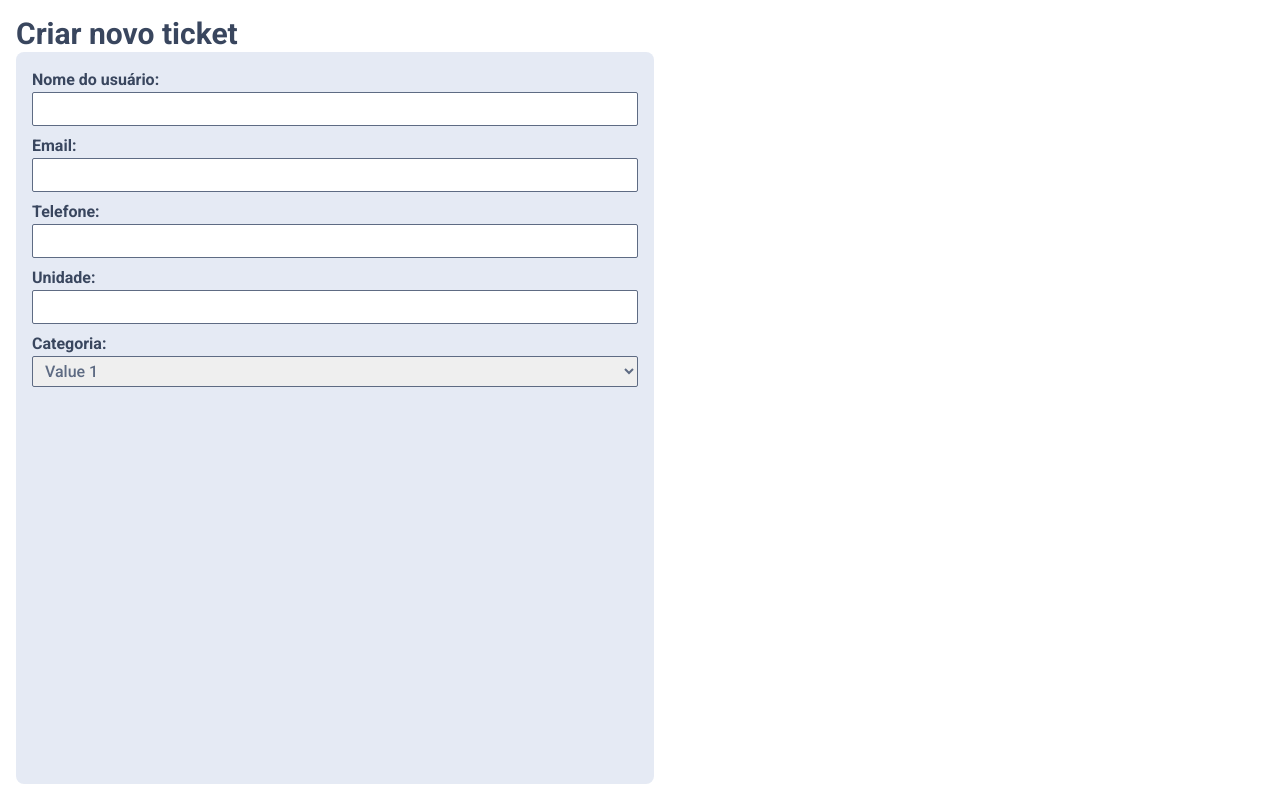
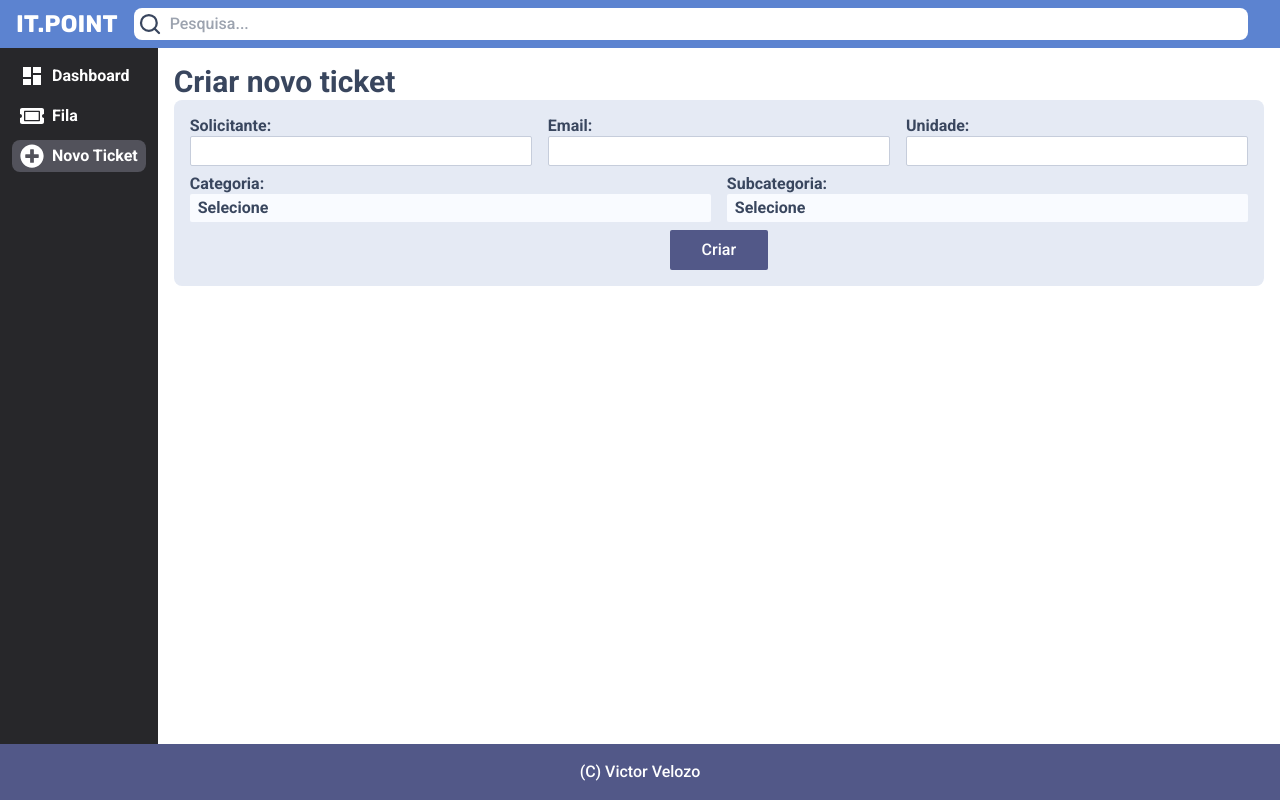
Before and after one commit to VrituuRuby/it.point-web, a Next.js app: page /ticket/create in a window 1280 px wide. Built offline with nearby package versions, Linux system fonts and the light colour scheme.

Commit message:
feat: create new ticket page changed and fix: next server side rendering now works with docker containers

```diff
--- a/docker-compose.yaml
+++ b/docker-compose.yaml
@@ -2,6 +2,7 @@ version: "3.9"
 
 networks:
   it.point:
+    name: it.point
     driver: bridge
 
 services:
--- a/src/contexts/AuthContext.tsx
+++ b/src/contexts/AuthContext.tsx
@@ -23,6 +23,9 @@ interface UserData {
   role: "SERVICE" | "ADMIN" | "USER";
   email: string;
   username: string;
+  branch?: {
+    name: string;
+  };
 }
 
 interface AuthContextType {
--- a/src/pages/service/index.tsx
+++ b/src/pages/service/index.tsx
@@ -8,12 +8,25 @@ import { TicketsTable } from "./components/TicketsTable";
 import { NextPageWithLayout } from "../_app";
 import { parseCookies } from "nookies";
 
+import { getTickets, Ticket } from "@/services/getTickets";
+import axios from "axios";
 import { getAPIClient } from "@/services/axios";
-import { Ticket } from "@/services/getTickets";
-import axios from "axios";
+
+interface FilaProps {
+  tickets: Ticket[];
+}
 
 const Fila: NextPageWithLayout = () => {
   const [tickets, setTickets] = useState<Ticket[]>([]);
+
+  useEffect(() => {
+    async function getTicketsData() {
+      const tickets = await getTickets();
+      setTickets(tickets);
+    }
+
+    getTicketsData();
+  }, []);
 
   return (
     <div className="flex flex-col flex-1 p-4 gap-4">
@@ -61,13 +74,22 @@ export const getServerSideProps: GetServerSideProps = async (ctx) => {
     };
   }
 
-  const res = await api.get("http://localhost:3333/api/tickets", {
-    headers: {
-      Authorization: `Bearer ${token}`,
-    },
+  const response = await api.get("http://it.point-backend:3333/api/user", {
+    headers: { Authorization: `Bearer ${token}` },
   });
 
-  console.log(res.data);
+  console.log(response.data);
+
+  const isService = response.data.role === "SERVICE";
+
+  if (!isService) {
+    return {
+      redirect: {
+        destination: "/userArea",
+        permanent: false,
+      },
+    };
+  }
 
   return {
     props: {},
--- /dev/null
+++ b/src/pages/ticket/components/SelectInput.tsx
@@ -0,0 +1,50 @@
+import { ChangeEvent } from "react";
+import {
+  RegisterOptions,
+  useForm,
+  useFormContext,
+  UseFormRegister,
+  UseFormRegisterReturn,
+} from "react-hook-form";
+
+interface SelectInputProps {
+  display: string;
+  register: UseFormRegisterReturn;
+  onChange?: (value: string) => void;
+  options: {
+    name: string;
+    id: string;
+  }[];
+}
+
+export function SelectInput({
+  display,
+  options,
+  register,
+  onChange,
+}: SelectInputProps) {
+  return (
+    <label className="flex flex-col flex-1 text-base font-bold text-base-dark leading-tight">
+      {display}:
+      <select
+        className="px-2 py-1 rounded-sm appearance-none bg-background-white"
+        defaultValue={""}
+        {...register}
+        onChange={
+          onChange
+            ? (e) => onChange(e.target.value)
+            : (e) => console.log(e.target.value)
+        }
+      >
+        <option value="" disabled hidden>
+          Selecione
+        </option>
+        {options.map((option) => (
+          <option key={option.id} value={option.id}>
+            {option.name}
+          </option>
+        ))}
+      </select>
+    </label>
+  );
+}
--- /dev/null
+++ b/src/pages/ticket/components/TextInput.tsx
@@ -0,0 +1,19 @@
+import { UseFormRegisterReturn } from "react-hook-form";
+
+interface TextInputProps {
+  display: string;
+  register: UseFormRegisterReturn;
+}
+
+export function TextInput({ display, register }: TextInputProps) {
+  return (
+    <label className="flex flex-col flex-1 text-base font-bold text-base-dark leading-tight">
+      {display}:
+      <input
+        type="text"
+        className="px-2 py-1 rounded-sm border-background-dark border font-normal"
+        {...register}
+      />
+    </label>
+  );
+}
--- a/src/pages/ticket/create.tsx
+++ b/src/pages/ticket/create.tsx
@@ -1,71 +1,119 @@
+import { AuthContext } from "@/contexts/AuthContext";
+import Layout from "@/Layouts/ServiceLayout";
 import Head from "next/head";
+import React, { ChangeEvent, ReactElement, useContext, useState } from "react";
+import { FormProvider, useForm } from "react-hook-form";
+import { NextPageWithLayout } from "../_app";
+import { SelectInput } from "./components/SelectInput";
+import { TextInput } from "./components/TextInput";
 
-export default function CreateTicket() {
+export interface FormData {
+  user: string;
+  email: string;
+  branch: string;
+  phone: string;
+  category: string;
+  subcategory: string;
+}
+
+const categoriesMock = [
+  {
+    name: "Internet",
+    id: "978293i78hu78",
+    subcategories: [
+      { name: "Rede cabeada", id: "1283129380" },
+      { name: "Wifi", id: "F2391283210" },
+    ],
+  },
+  {
+    name: "Equipamento",
+    id: "2187usd89d1",
+    subcategories: [
+      { name: "Notebook", id: "HU1H787B" },
+      { name: "Desktop", id: "idhj891d9h8" },
+    ],
+  },
+];
+
+interface Category {
+  id: string;
+  name: string;
+  subcategories: Subcategory[];
+}
+
+interface Subcategory {
+  id: string;
+  name: string;
+}
+
+export const CreateTicket: NextPageWithLayout = () => {
+  const [categories, setCategories] = useState<Category[]>(categoriesMock);
+  const [subCategories, setSubcategories] = useState<Subcategory[]>([]);
+
+  const { user } = useContext(AuthContext);
+
+  const { register, handleSubmit } = useForm<FormData>();
+
+  function onChangeCategory(value: string) {
+    const index = categories.findIndex((category) => category.id === value);
+    const subCategories = categories[index].subcategories;
+    setSubcategories(subCategories);
+  }
+
+  const onSubmit = (data: FormData) => console.log(data);
+
   return (
     <div className="p-4 flex flex-col flex-1">
       <Head>
         <title>Criar novo Ticket</title>
       </Head>
       <h2 className="text-3xl font-bold text-base-dark">Criar novo ticket</h2>
-      <form className="flex flex-row gap-1 flex-1">
-        <div className="bg-background-light rounded-lg p-4 text-base-dark flex-1 flex flex-col gap-2">
-          <div>
-            <label htmlFor="user" className="font-bold text-right">
-              Nome do usuário:
-            </label>
-            <input
-              type="text"
-              id="user"
-              list="user-list"
-              className="w-full table-cell px-2 py-1 rounded-sm border-base-light border text-base-light"
-            />
-          </div>
-          <div>
-            <label htmlFor="user" className="font-bold text-right">
-              Email:
-            </label>
-            <input
-              type="text"
-              id="email"
-              className="w-full table-cell px-2 py-1 rounded-sm border-base-light border text-base-light"
-            />
-          </div>
-          <div>
-            <label htmlFor="user" className="font-bold text-right">
-              Telefone:
-            </label>
-            <input
-              type="text"
-              id="email"
-              className="w-full table-cell px-2 py-1 rounded-sm border-base-light border text-base-light"
-            />
-          </div>
-          <div>
-            <label htmlFor="user" className="font-bold text-right">
-              Unidade:
-            </label>
-            <input
-              type="text"
-              id="email"
-              className="w-full table-cell px-2 py-1 rounded-sm border-base-light border text-base-light"
-            />
-          </div>
-          <div>
-            <label htmlFor="user" className="font-bold text-right">
-              Categoria:
-            </label>
-            <select
-              id="category"
-              className="w-full table-cell px-2 py-1 rounded-sm border-base-light border text-base-light"
-            >
-              <option value="value-1" className="bg-red-400">
-                Value 1
-              </option>
-            </select>
-          </div>
+      <form
+        className="p-4 bg-background-light rounded-lg flex flex-col gap-2 justify-between"
+        onSubmit={handleSubmit(onSubmit)}
+      >
+        <div className="flex flex-row gap-4 justify-between">
+          <TextInput
+            display="Solicitante"
+            register={register("user", { required: true })}
+          />
+          <TextInput
+            display="Email"
+            register={register("email", { required: true })}
+          />
+          <TextInput
+            display="Unidade"
+            register={register("branch", { required: true })}
+          />
         </div>
-        <div className="flex-1"></div>
+        <div className="flex flex-row gap-4 justify-between">
+          <SelectInput
+            display="Categoria"
+            options={categories}
+            register={register("category", { required: true })}
+            onChange={onChangeCategory}
+          />
+          <SelectInput
+            display="Subcategoria"
+            register={register("subcategory", { required: true })}
+            options={subCategories}
+          />
+        </div>
+        <div className="flex justify-center">
+          <button
+            type="submit"
+            className="py-2 px-8 bg-dark-blue text-white rounded-sm"
+          >
+            Criar
+          </button>
+        </div>
       </form>
     </div>
   );
-}
+};
+
+CreateTicket.getLayout = (page: ReactElement) => {
+  return <Layout>{page}</Layout>;
+};
+
+export default CreateTicket;
--- a/src/services/auth.ts
+++ b/src/services/auth.ts
@@ -20,6 +20,9 @@ interface ResponseData {
 interface UserData {
   name: string;
   branch_id: string;
+  branch?: {
+    name: string;
+  };
   role: "SERVICE" | "ADMIN" | "USER";
   email: string;
   username: string;
```
